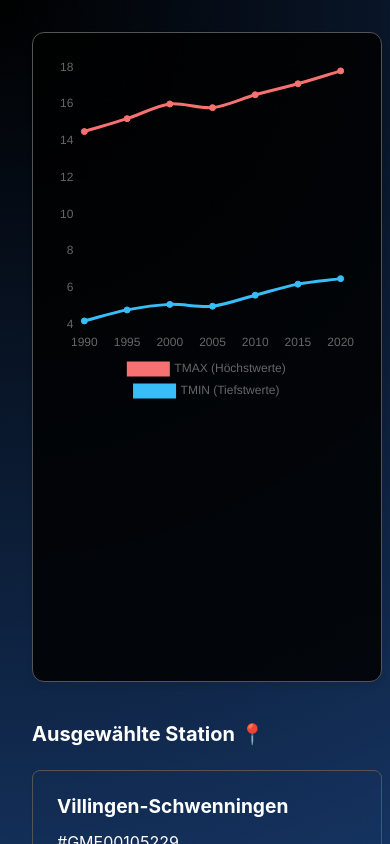
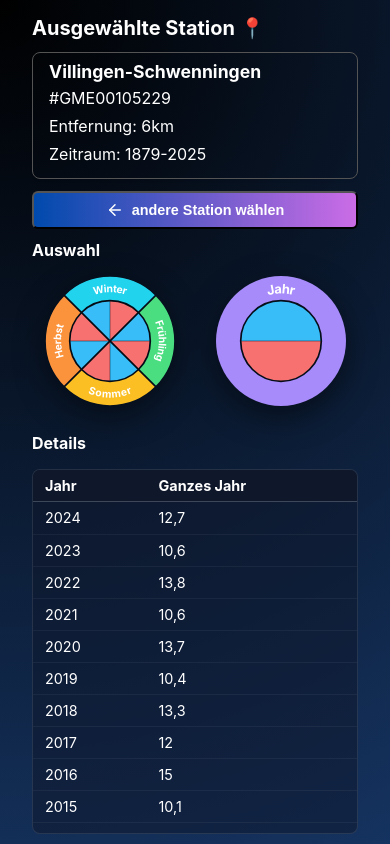
Before and after one commit to tamarawoessner/Anwendungsentwicklung-Projekt, a Vue app in the folder frontend_wetterstationsdaten/: page /analyse in a window 390 px wide. Shown: the top 844 px of the page. Built offline with nearby package versions, Linux system fonts and the light colour scheme; the HTML template or start-up script is replaced by a standard one.

Commit message:
state management, responsive design, data gaps

```diff
--- a/frontend_wetterstationsdaten/src/components/RadialSeasonMenu.vue
+++ b/frontend_wetterstationsdaten/src/components/RadialSeasonMenu.vue
@@ -27,13 +27,13 @@
           <path d="M 100 100 L 29.29 170.71 A 100 100 0 0 1 29.29 29.29 Z" fill="#fb923c" class="wheel-slice" @click="select('Herbst')" />
 
           <path d="M 100 100 L 56.16 56.16 A 62 62 0 0 1 100 38 Z" fill="#38bdf8" class="wheel-slice" @click="select('Winter-Kalt')" />
-          <path d="M 100 100 L 100 38 A 62 62 0 0 1 143.84 56.16 Z" fill="#f87171" class="wheel-slice" @click="select('Frühling-Warm')" />
+          <path d="M 100 100 L 100 38 A 62 62 0 0 1 143.84 56.16 Z" fill="#f87171" class="wheel-slice" @click="select('Winter-Warm')" />
           <path d="M 100 100 L 143.84 56.16 A 62 62 0 0 1 162 100 Z" fill="#38bdf8" class="wheel-slice" @click="select('Frühling-Kalt')" />
-          <path d="M 100 100 L 162 100 A 62 62 0 0 1 143.84 143.84 Z" fill="#f87171" class="wheel-slice" @click="select('Sommer-Warm')" />
+          <path d="M 100 100 L 162 100 A 62 62 0 0 1 143.84 143.84 Z" fill="#f87171" class="wheel-slice" @click="select('Frühling-Warm')" />
           <path d="M 100 100 L 143.84 143.84 A 62 62 0 0 1 100 162 Z" fill="#38bdf8" class="wheel-slice" @click="select('Sommer-Kalt')" />
-          <path d="M 100 100 L 100 162 A 62 62 0 0 1 56.16 143.84 Z" fill="#f87171" class="wheel-slice" @click="select('Herbst-Warm')" />
+          <path d="M 100 100 L 100 162 A 62 62 0 0 1 56.16 143.84 Z" fill="#f87171" class="wheel-slice" @click="select('Sommer-Warm')" />
           <path d="M 100 100 L 56.16 143.84 A 62 62 0 0 1 38 100 Z" fill="#38bdf8" class="wheel-slice" @click="select('Herbst-Kalt')" />
-          <path d="M 100 100 L 38 100 A 62 62 0 0 1 56.16 56.16 Z" fill="#f87171" class="wheel-slice" @click="select('Winter-Warm')" />
+          <path d="M 100 100 L 38 100 A 62 62 0 0 1 56.16 56.16 Z" fill="#f87171" class="wheel-slice" @click="select('Herbst-Warm')" />
         </g>
 
         <g class="wheel-text-group" fill="#ffffff" font-size="16" font-weight="bold" text-anchor="middle">
@@ -72,8 +72,11 @@
 </template>
 
 <script setup lang="ts">
+const emit = defineEmits(['selection-changed']);
+
 const select = (bereich: string) => {
-  console.log(`Ausgewählt: ${bereich}`);
+  console.log(`Menü sendet: ${bereich}`);
+  emit('selection-changed', bereich);
 }
 </script>
 
@@ -81,7 +84,7 @@ const select = (bereich: string) => {
 .menus-container {
   display: flex;
   justify-content: space-around;
-  gap: 2rem;
+  gap: 1rem;
   width: 100%;
 }
 
@@ -90,7 +93,7 @@ const select = (bereich: string) => {
   flex-direction: column;
   align-items: center;
   width: 100%;
-  max-width: 250px;
+  max-width: 130px;
 }
 
 .interactive-wheel {
--- a/frontend_wetterstationsdaten/src/components/StationDetailsTable.vue
+++ b/frontend_wetterstationsdaten/src/components/StationDetailsTable.vue
@@ -4,15 +4,20 @@
       <thead>
         <tr>
           <th>Jahr</th>
-          <th>Jahr-Min <span class="icon-cold">❄️</span></th>
-          <th>Jahr-Max <span class="icon-warm">🔥</span></th>
+          <th v-for="sel in selections" :key="sel">
+            {{ sel }}
+            <span v-if="sel.includes('Kalt') || sel.includes('Winter')" class="icon-cold">❄️</span>
+            <span v-if="sel.includes('Warm') || sel.includes('Sommer')" class="icon-warm">🔥</span>
+          </th>
         </tr>
       </thead>
       <tbody>
-        <tr v-for="row in weatherData" :key="row.year">
+        <tr v-for="row in tableData" :key="row.year">
           <td>{{ row.year }}</td>
-          <td class="val-cold">{{ row.min.toLocaleString('de-DE') }}</td>
-          <td class="val-warm">{{ row.max.toLocaleString('de-DE') }}</td>
+
+          <td v-for="sel in selections" :key="sel" :class="getColorClass(sel)">
+            {{ row.values[sel] !== null && row.values[sel] !== undefined ? row.values[sel].toLocaleString('de-DE') : '-' }}
+          </td>
         </tr>
       </tbody>
     </table>
@@ -20,72 +25,104 @@
 </template>
 
 <script setup lang="ts">
-import { ref } from 'vue';
+import { computed } from 'vue';
 
-// Dummy-Daten basierend auf deinem Screenshot
-const weatherData = ref([
-  { year: 1960, min: 3.9, max: 13.5 },
-  { year: 1961, min: 4.4, max: 14.2 },
-  { year: 1962, min: 2.4, max: 12.3 },
-  { year: 1963, min: 2.1, max: 12.4 },
-  { year: 1964, min: 3.6, max: 13.4 },
-  { year: 1965, min: 3.5, max: 12.5 },
-  { year: 1966, min: 4.1, max: 13.8 },
-  { year: 1967, min: 3.8, max: 14.0 },
-  { year: 1968, min: 2.9, max: 12.1 },
-]);
+const props = defineProps<{
+  selections: string[]
+}>();
+
+// Dummy-Datenstruktur
+const tableData = Array.from({ length: 50 }, (_, index) => {
+  const currentYear = 2024 - index;
+
+  // SIMULATION EINER DATENLÜCKE: In diesen Jahren war die Station kaputt
+  if (currentYear === 1999 || currentYear === 2000) {
+    return {
+      year: currentYear,
+      values: { 'Ganzes Jahr': null, 'Winter': null, 'Winter-Kalt': null, 'Sommer-Warm': null }
+    };
+  }
+
+  // SIMULATION DER NULL-GRAD-FALLE: 1995 hatte es exakt 0 Grad im Winter
+  if (currentYear === 1995) {
+     return {
+      year: currentYear,
+      values: { 'Ganzes Jahr': 12.0, 'Winter': 0, 'Winter-Kalt': -4.5, 'Sommer-Warm': 30.0 }
+    };
+  }
+
+  // Normale Jahre
+  return {
+    year: currentYear,
+    values: {
+      'Ganzes Jahr': +(10 + Math.random() * 5).toFixed(1),
+      'Winter': +(-2 + Math.random() * 5).toFixed(1),
+      'Winter-Kalt': +(-10 + Math.random() * 8).toFixed(1),
+      'Sommer-Warm': +(28 + Math.random() * 8).toFixed(1)
+    }
+  };
+});
+
+const getColorClass = (selection: string) => {
+  if (selection.includes('Kalt') || selection.includes('Winter')) return 'val-cold';
+  if (selection.includes('Warm') || selection.includes('Sommer')) return 'val-warm';
+  return 'val-neutral';
+};
 </script>
 
 <style scoped>
 .table-container {
-  /* Das ist der wichtigste Teil für den Scrollbar */
-  max-height: 300px;
+  flex: 1;
+  min-height: 0;
+  height: 100%;
+  width: 100%;
   overflow-y: auto;
+  overflow-x: auto;
   border: 1px solid rgba(255, 255, 255, 0.1);
   border-radius: 8px;
-  background-color: rgba(15, 23, 42, 0.5); /* Sehr dunkles Blau-Transparent */
+  background-color: rgba(15, 23, 42, 0.5);
 }
 
 .details-table {
-  width: 100%;
+  min-width: 100%;
+  width: max-content;
   border-collapse: collapse;
   color: #ffffff;
-  font-size: 0.95rem;
+  font-size: 0.9rem;
   text-align: left;
 }
 
-/* Sticky Header: Bleibt beim Scrollen oben */
+th, td {
+  white-space: nowrap;
+}
+
 thead th {
   position: sticky;
   top: 0;
   background-color: #0f172a;
-  padding: 0.75rem 1rem;
+  padding: 0.25rem 0.75rem;
   font-weight: bold;
   border-bottom: 1px solid rgba(255, 255, 255, 0.2);
   z-index: 1;
 }
 
 tbody td {
-  padding: 0.6rem 1rem;
+  padding: 0.25rem 0.75rem;
   border-bottom: 1px solid rgba(255, 255, 255, 0.05);
 }
 
-/* Farben für die Werte */
-.val-cold { color: #ffffff; }
-.val-warm { color: #ffffff; }
-
-.icon-cold { font-size: 0.8rem; }
-.icon-warm { font-size: 0.8rem; }
-
-/* Scrollbar-Styling für Chrome/Safari/Edge */
 .table-container::-webkit-scrollbar {
   width: 6px;
+  height: 6px;
 }
 .table-container::-webkit-scrollbar-track {
   background: transparent;
 }
 .table-container::-webkit-scrollbar-thumb {
-  background: rgba(255, 255, 255, 0.2);
+  background: rgba(255, 255, 255, 0.1);
   border-radius: 10px;
 }
+.table-container::-webkit-scrollbar-thumb:hover {
+  background: rgba(255, 255, 255, 0.3);
+}
 </style>
--- a/frontend_wetterstationsdaten/src/components/TemperatureChart.vue
+++ b/frontend_wetterstationsdaten/src/components/TemperatureChart.vue
@@ -1,70 +1,88 @@
 <script setup lang="ts">
-import {
-  Chart as ChartJS,
-  CategoryScale,
-  LinearScale,
-  PointElement,
-  LineElement,
-  Title,
-  Tooltip,
-  Legend
-} from 'chart.js'
-import { Line } from 'vue-chartjs'
+import { ref, watch, onMounted } from 'vue';
+import Chart from 'chart.js/auto';
 
-// Chart.js Module registrieren
-ChartJS.register(
-  CategoryScale,
-  LinearScale,
-  PointElement,
-  LineElement,
-  Title,
-  Tooltip,
-  Legend
-)
+const props = defineProps<{
+  selections: string[]
+}>();
 
-// Dummy-Daten für Diagramm
-const chartData = {
-  labels: ['1990', '1995', '2000', '2005', '2010', '2015', '2020'],
-  datasets: [
-    {
-      label: 'TMAX (Höchstwerte)',
-      backgroundColor: '#f87171',
-      borderColor: '#f87171',
-      data: [14.5, 15.2, 16.0, 15.8, 16.5, 17.1, 17.8],
-      tension: 0.3
+const chartCanvas = ref<HTMLCanvasElement | null>(null);
+let myChart: Chart | null = null;
+
+const dummyData = {
+  labels: [1990, 1991, 1992, 1993, 1994, 1995],
+  datasets: {
+    'Ganzes Jahr': [14.8, 13.5, 15.2, null, 15.5, 14.9], // null erzwingt die Lücke!
+    'Winter': [0.1, -1.2, 1.5, null, 2.1, 0.8],
+    'Winter-Kalt': [-5.2, -8.4, -3.1, null, -2.5, -4.1],
+    'Sommer-Warm': [32.1, 30.5, 34.2, null, 35.0, 33.2]
+  }
+};
+
+const getColor = (selection: string) => {
+  if (selection.includes('Kalt') || selection.includes('Winter')) return '#38bdf8'; // Blau
+  if (selection.includes('Warm') || selection.includes('Sommer')) return '#f87171'; // Rot
+  return '#a78bfa';
+};
+
+const updateChart = () => {
+  if (!chartCanvas.value) return;
+
+  if (myChart) {
+    myChart.destroy();
+  }
+
+  const activeDatasets = props.selections
+    .filter(sel => dummyData.datasets[sel as keyof typeof dummyData.datasets])
+    .map(sel => ({
+      label: sel,
+      data: dummyData.datasets[sel as keyof typeof dummyData.datasets],
+      borderColor: getColor(sel),
+      backgroundColor: getColor(sel),
+      spanGaps: false // DAS IST DER ZAUBERBEFEHL: Keine Glättung über Lücken!
+  }));
+
+  myChart = new Chart(chartCanvas.value, {
+    type: 'line',
+    data: {
+      labels: dummyData.labels,
+      datasets: activeDatasets
     },
-    {
-      label: 'TMIN (Tiefstwerte)',
-      backgroundColor: '#38bdf8',
-      borderColor: '#38bdf8',
-      data: [4.2, 4.8, 5.1, 5.0, 5.6, 6.2, 6.5],
-      tension: 0.3
+    options: {
+      responsive: true,
+      maintainAspectRatio: false,
+      color: '#ffffff',
+      scales: {
+        y: { ticks: { color: '#94a3b8' }, grid: { color: 'rgba(255,255,255,0.1)' } },
+        x: { ticks: { color: '#94a3b8' }, grid: { color: 'rgba(255,255,255,0.1)' } }
+      },
+      plugins: {
+        legend: { labels: { color: '#ffffff' } }
+      }
     }
-  ]
-}
+  });
+};
 
-// Konfiguration für das Aussehen des Diagramms
-const chartOptions = {
-  responsive: true,
-  maintainAspectRatio: false,
-  plugins: {
-    legend: {
-      position: 'bottom' as const
-    }
-  }
-}
+onMounted(() => {
+  updateChart();
+});
+
+watch(() => props.selections, () => {
+  updateChart();
+}, { deep: true });
+
 </script>
 
 <template>
-  <div class="chart-wrapper">
-    <Line :data="chartData" :options="chartOptions" />
+  <div class="chart-container">
+    <canvas ref="chartCanvas"></canvas>
   </div>
 </template>
 
 <style scoped>
-.chart-wrapper {
+.chart-container {
   position: relative;
-  height: 350px;
+  height: 100%;
   width: 100%;
 }
 </style>
--- a/frontend_wetterstationsdaten/src/views/StationAnalysisView.vue
+++ b/frontend_wetterstationsdaten/src/views/StationAnalysisView.vue
@@ -8,12 +8,24 @@ import StationDetailsTable from '../components/StationDetailsTable.vue';
 
 const router = useRouter();
 
-const currentStation = ref({
+const currentStation = ref<StationMeta>({
   id: 'GME00105229',
   name: 'Villingen-Schwenningen',
   distanceKm: 6,
   period: '1879-2025'
 });
+
+const activeSelections = ref<string[]>(['Ganzes Jahr']);
+
+const toggleSelection = (bereich: string) => {
+  const index = activeSelections.value.indexOf(bereich);
+
+  if (index > -1) {
+    activeSelections.value.splice(index, 1);
+  } else {
+    activeSelections.value.push(bereich);
+  }
+};
 
 const goBackToSearch = () => {
   router.push({ name: 'home' });
@@ -48,22 +60,20 @@ const goBackToSearch = () => {
 
         <div class="selection-container">
           <h4>Auswahl</h4>
-
-          <RadialSeasonMenu />
-
+          <RadialSeasonMenu @selection-changed="toggleSelection" />
         </div>
 
         <div class="table-section">
           <div class="header-with-icon">
             <h4>Details</h4>
           </div>
-          <StationDetailsTable />
+          <StationDetailsTable :selections="activeSelections" />
         </div>
       </aside>
 
       <section class="right-column">
         <div class="chart-container">
-          <TemperatureChart />
+          <TemperatureChart :selections="activeSelections" />
         </div>
       </section>
 
@@ -72,26 +82,64 @@ const goBackToSearch = () => {
 </template>
 
 <style scoped>
+/* ==========================================
+   1. DAS GRUND-GERÜST (Desktop)
+   ========================================== */
 .analysis-view-container {
-  padding: 2rem;
+  padding: 1rem 2rem;
   max-width: 1600px;
   margin: 0 auto;
+  height: calc(100vh - 2rem); /* Zwingt die Seite auf Bildschirmhöhe */
+  display: flex;
+  flex-direction: column;
 }
-
 
 .content-grid {
   display: grid;
-  grid-template-columns: 1fr 2.5fr;
-  gap: 2.5rem;
-  align-items: start;
+  grid-template-columns: 350px 1fr;
+  gap: 2rem;
+  flex: 1; /* Füllt die Reste-Höhe aus */
+  min-height: 0; /* WICHTIG! */
+  width: 100%;
 }
 
 .left-column {
   display: flex;
   flex-direction: column;
-  gap: 1.5rem;
+  gap: 0.75rem;
+  height: 100%;
+  min-height: 0;
+  overflow: hidden; /* Schneidet Überstehendes ab */
 }
 
+.table-section {
+  flex: 1;
+  min-height: 0;
+  display: flex;
+  flex-direction: column;
+}
+
+.right-column {
+  background-color: rgba(0, 0, 0, 0.85); /* Achtung: Hier war vorhin ein Kommafehler in deinem Code */
+  border: 1px solid #545454;
+  border-radius: 12px;
+  padding: 1.5rem;
+  box-shadow: 0 4px 6px rgba(0,0,0,0.05);
+  display: flex;
+  flex-direction: column;
+  min-width: 0;
+  min-height: 0;
+}
+
+.chart-container {
+  width: 100%;
+  flex: 1; /* Chart soll die Box ausfüllen */
+  position: relative;
+}
+
+/* ==========================================
+   2. DEINE BOXEN & BUTTONS (Bleiben erhalten!)
+   ========================================== */
 .section-title {
   font-size: 1.25rem;
   margin: 0;
@@ -100,23 +148,25 @@ const goBackToSearch = () => {
 
 .station-info-box {
   border: 1px solid #545454;
-  padding: 1.5rem;
+  padding: 0.5rem 1rem;
   border-radius: 8px;
   box-shadow: 0 2px 4px rgba(0,0,0,0.02);
 }
 
 .station-info-box h3 {
-  margin: 0 0 0.75rem 0;
-  font-size: 1.2rem;
+  margin: 0 0 0.25rem 0;
+  font-size: 1.1rem;
 }
 
 .station-info-box p {
-  margin: 0.25rem 0;
+  margin: 0.15rem 0;
+  font-size: 0,9rem;
   color: #ffffff;
 }
 
 .btn-back {
-  padding: 0.75rem 1rem;
+  padding: 0.5rem 0.75rem;
+  font-size: 0.9rem;
   background: linear-gradient(90deg, #004aad, #cb6ce6);
   border-radius: 6px;
   cursor: pointer;
@@ -155,73 +205,60 @@ const goBackToSearch = () => {
   color: #64748b;
 }
 
-.right-column {
-  background-color: rgba(0 0, 0, 0.85);
-  border: 1px solid #545454;
-  border-radius: 12px;
-  padding: 1.5rem;
-  box-shadow: 0 4px 6px rgba(0,0,0,0.05);
-}
-
-.chart-container {
-  width: 100%;
-  min-height: 600px;
-}
-
+/* ==========================================
+   3. SCROLLBAR (Tabelle)
+   ========================================== */
 .table-container::-webkit-scrollbar {
   width: 6px;
 }
-
 .table-container::-webkit-scrollbar-track {
   background: transparent;
 }
-
 .table-container::-webkit-scrollbar-thumb {
   background: rgba(255, 255, 255, 0.1);
   border-radius: 10px;
   transition: background 0.3s;
 }
-
 .table-container::-webkit-scrollbar-thumb:hover {
   background: rgba(255, 255, 255, 0.3);
 }
 
-@media (max-width: 1024px) {
+/* ==========================================
+   4. RESPONSIVE (Unter 1024px)
+   ========================================== */
+@media screen and (max-width: 1024px) {
+  .analysis-view-container {
+    height: auto !important;
+    min-height: 100vh;
+    display: block;
+  }
+
   .content-grid {
-    grid-template-columns: 1fr;
+    display: flex !important;
+    flex-direction: column;
+    height: auto !important;
+    overflow: visible;
   }
 
   .left-column {
-    order: 2;
+    order: 1;
+    width: 100%;
+    height: auto !important;
+    overflow: visible;
   }
 
   .right-column {
-    order: 1;
+    order: 2;
+    width: 100%;
+    height: 450px !important;
+    flex: none;
+    margin-top: 1rem;
+  }
+
+  .table-section {
+    height: 400px !important;
+    flex: none;
+    margin-top: 1rem;
   }
 }
-
-/* Platzhalter */
-.placeholder-circle {
-  width: 100px;
-  height: 100px;
-  border-radius: 50%;
-  background-color: #f1f5f9;
-  border: 2px dashed #cbd5e1;
-  display: flex;
-  align-items: center;
-  justify-content: center;
-  font-size: 0.8rem;
-  color: #64748b;
-}
-
-.placeholder-table {
-  height: 250px;
-  background-color: #f1f5f9;
-  border: 2px dashed #cbd5e1;
-  border-radius: 8px;
-  display: flex;
-  align-items: center;
-  justify-content: center;
-  color: #64748b;
-}
 </style>
```
